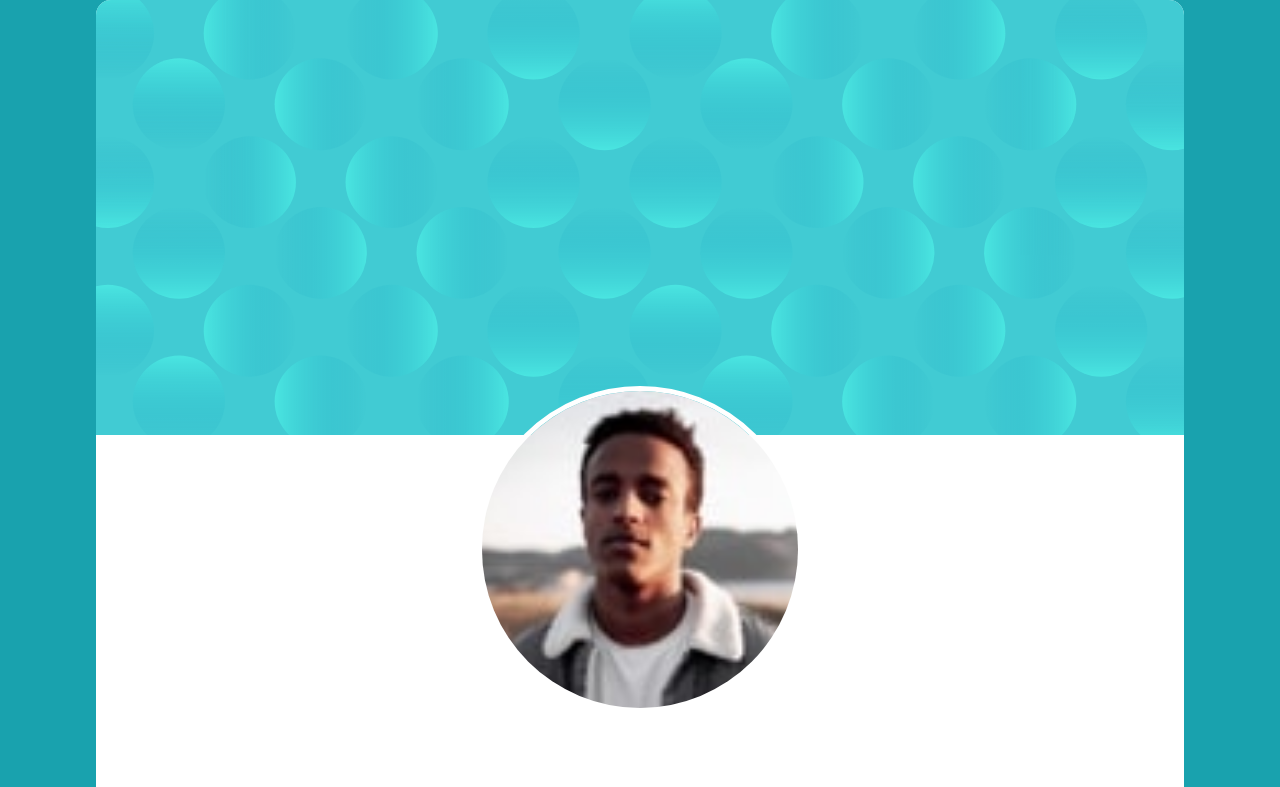
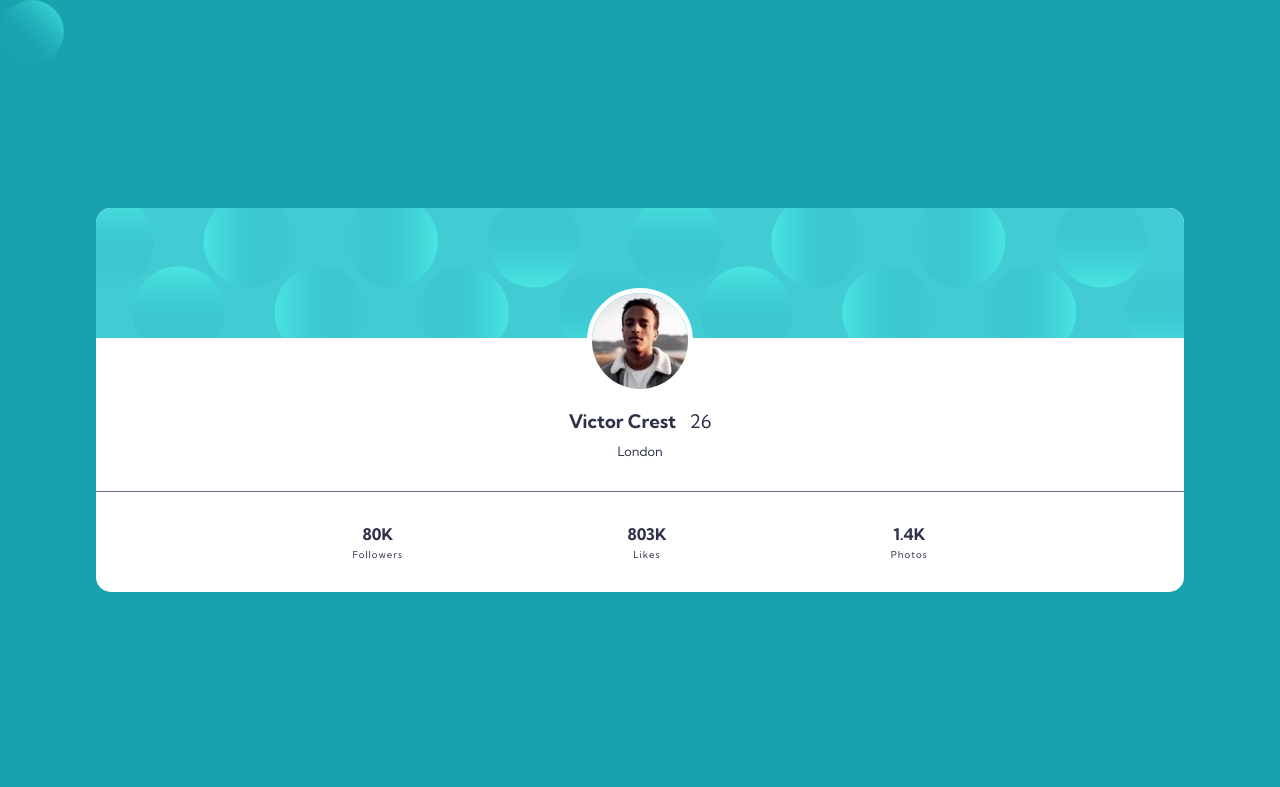
Before and after one commit to yorchAdalbert/profile-card-component, a plain HTML site: page index.html in a window 1280 px wide. Shown: the top 787 px of the page. Drawn offline with Linux system fonts and the light colour scheme.

Commit message:
Style user img section

```diff
--- a/index.html
+++ b/index.html
@@ -14,9 +14,6 @@
     <article class="card">
         <header class="card__header">
             <div class="card__banner">
-                <img src="img/bg-pattern-card.svg" alt="">
-            </div>
-            <div class="card__img">
                 <img src="img/image-victor.jpg" alt="A user image">
             </div>
         </header>
--- a/styles/main.css
+++ b/styles/main.css
@@ -19,8 +19,12 @@ html {
 body {
     align-items: center;
     background-color: var(--dark-cyan);
+    background-image: url(../img/bg-pattern-top.svg);
+    background-repeat: no-repeat;
+    background-size: 5%;
+    background-position: top 200%;
     display: flex;
-    font-size: 0.875rem;
+    font-size: 1rem;
     justify-content: center;
     min-height: 100vh;
 }
@@ -54,13 +58,17 @@ span {
     text-align: center;
 }
 
+.card__body p {
+    font-size: .8rem;
+}
+
 .user__age {
     font-weight: normal;
     margin-left: var(--general-margin);
 }
 
 .card__stats p {
-    font-size: .8em;
+    font-size: .6em;
     letter-spacing: 1px;
 }
 
@@ -72,23 +80,37 @@ span {
     width: 85%;
 }
 
-.card__banner img {
+.card__header {
+    background-image: url(../img/bg-pattern-card.svg);
+    background-repeat: no-repeat;
+    background-size: cover;
+    border-top-left-radius: var(--radius);
+    border-top-right-radius: var(--radius);
+    min-height: 130px;
+}
+
+.card__banner>* {
+    /* position: absolute; */
+}
+
+/*.card__banner img {
     border-top-left-radius: var(--radius);
     border-top-right-radius: var(--radius);
     width: 100%;
-}
+}*/
 
-.card__img img {
-    position: relative;
-    bottom: 3.5em;
+.card__banner img {
     border-radius: 50%;
     border: 5px solid #fff;
     margin: auto;
-    width: 30%;
+    max-width: 30%;
+    position: relative;
+    top: 80px;
 }
 
 .card__body {
     padding: var(--general-padding);
+    margin-top: 2.5em;
 }
 
 .user__name {
```
